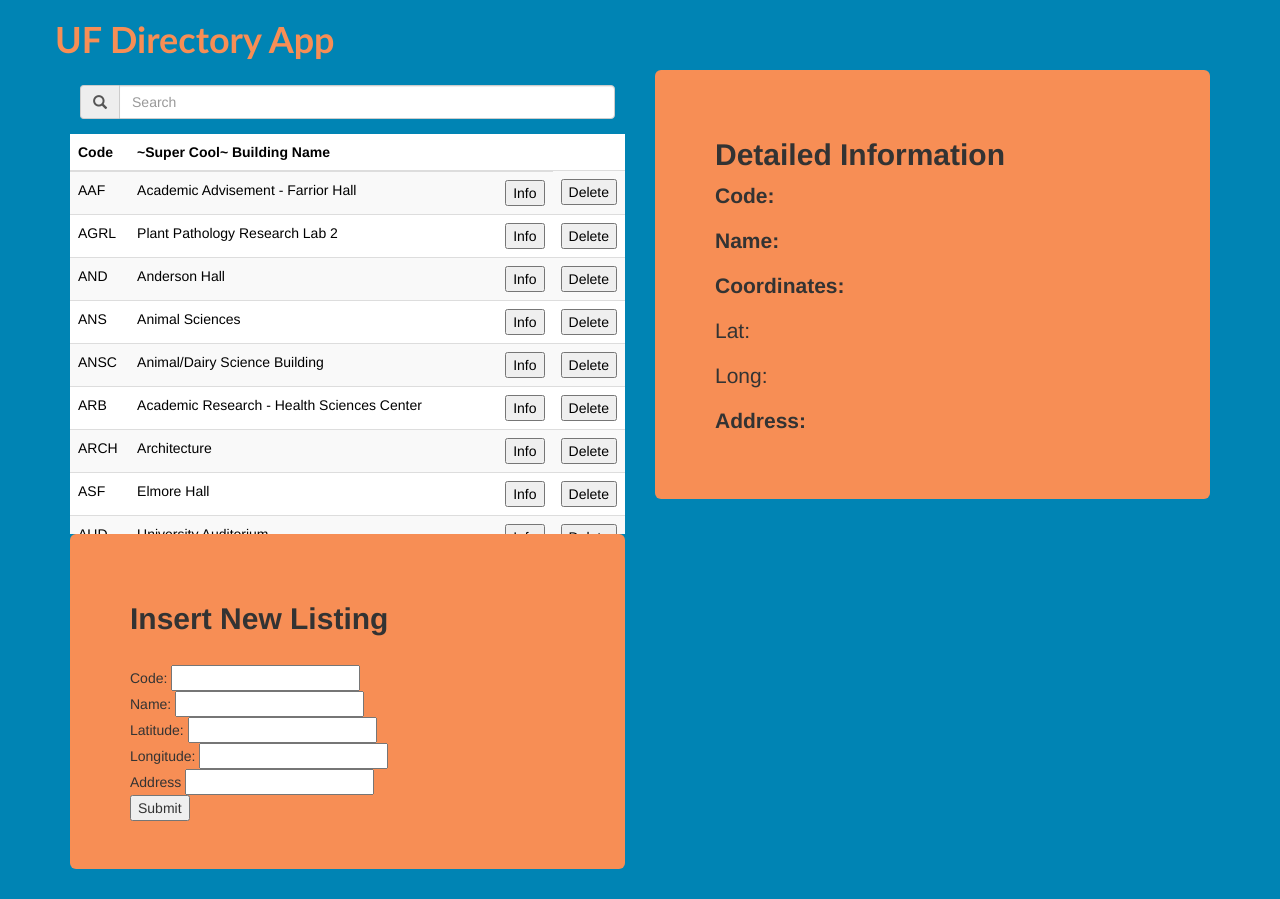
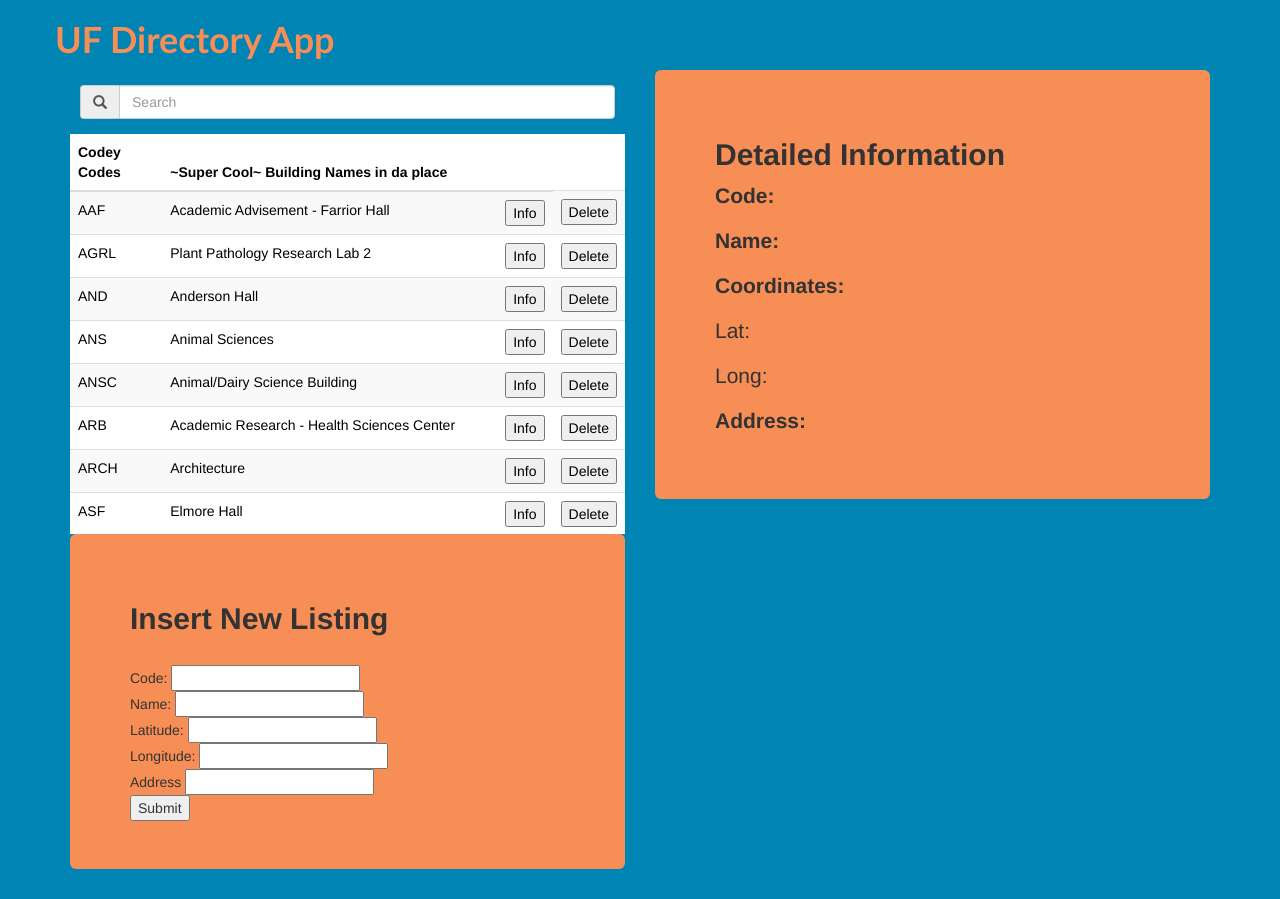
Before and after one commit to joshjohnson98/MentorMatch, a plain HTML site: page index.html in a window 1280 px wide. Drawn offline with nearby package versions, Linux system fonts and the light colour scheme.

Commit message:
Added codey codes and in da place messages

```diff
--- a/index.html
+++ b/index.html
@@ -19,8 +19,8 @@
             <table class="table table-striped table-hover">
               <thead>
                 <tr>
-                  <th>Code</th>
-                  <th>~Super Cool~ Building Name</th>
+                  <th>Codey Codes</th>
+                  <th>~Super Cool~ Building Names in da place</th>
                   <th></th>
                 </tr>
               </thead>
```
